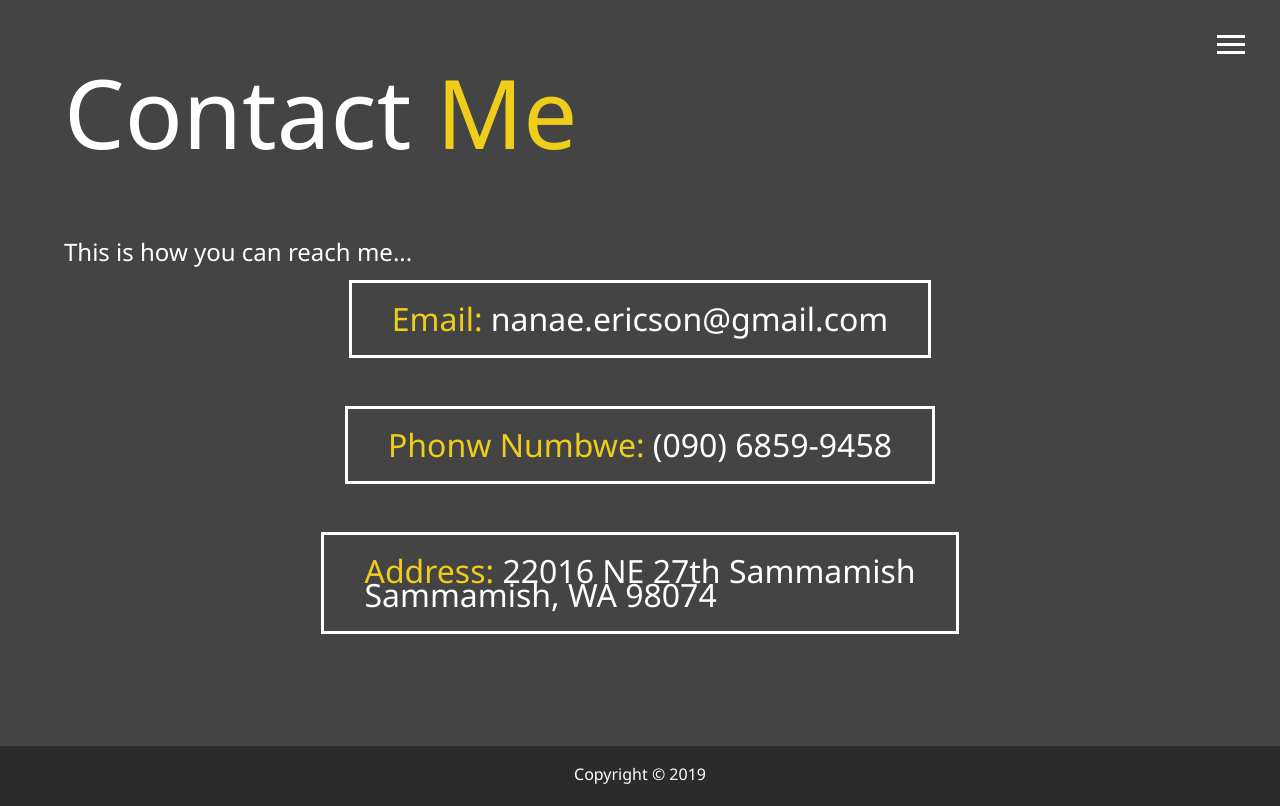
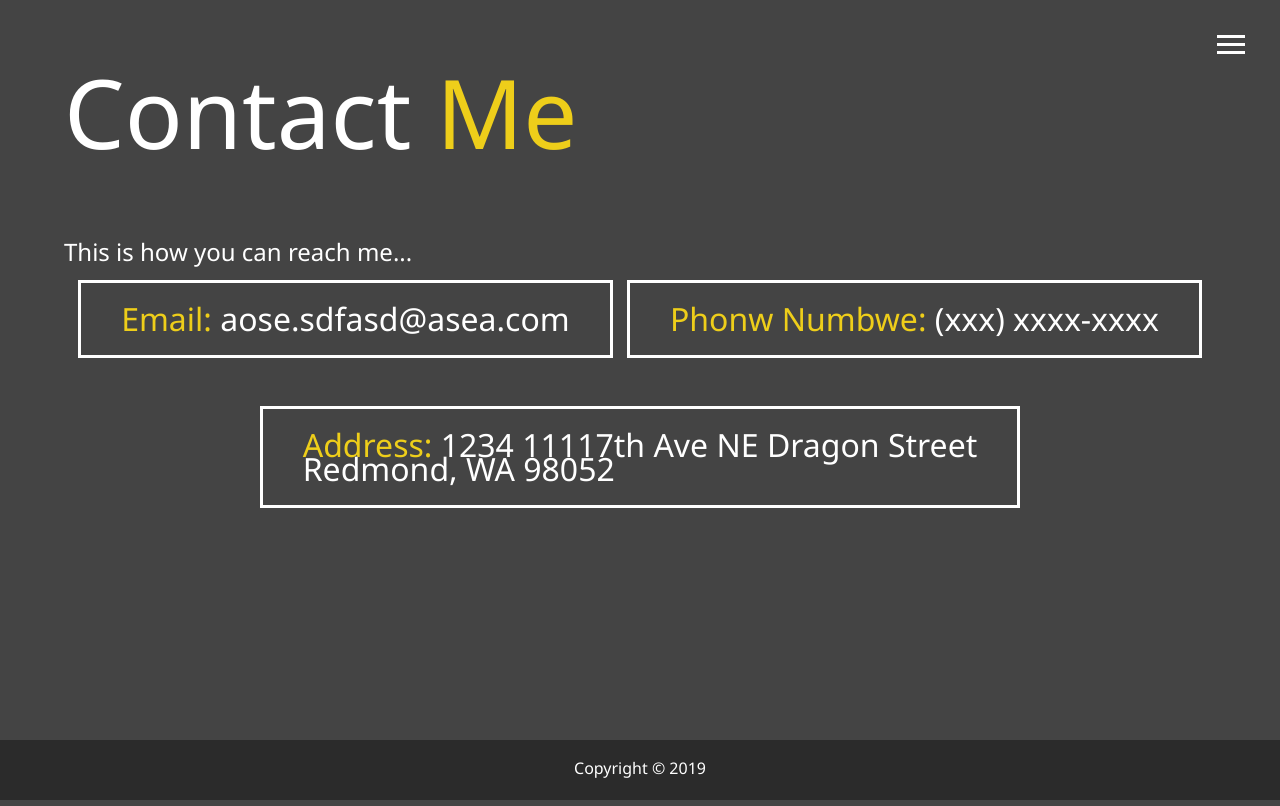
Before and after one commit to NanaeEricson/portfolio, a website: page dist/contact.html in a window 1280 px wide. Drawn offline with Linux system fonts and the light colour scheme.

Commit message:
Changed Contact Information

```diff
--- a/dist/contact.html
+++ b/dist/contact.html
@@ -49,16 +49,16 @@
 			<div class="boxes">
 				<div>
           <span class="text-secondary">Email:</span>
-          nanae.ericson@gmail.com
+          aose.sdfasd@asea.com
         </div>
 				<div>
           <span class="text-secondary">Phonw Numbwe:</span>
-          (090) 6859-9458
+          (xxx) xxxx-xxxx
         </div>
 				<div>
           <span class="text-secondary">Address:</span>
-          22016 NE 27th Sammamish <br>
-          Sammamish, WA 98074
+          1234 11117th Ave NE Dragon Street <br>
+          Redmond, WA 98052
         </div>
 			</div>
 		</main>
```
